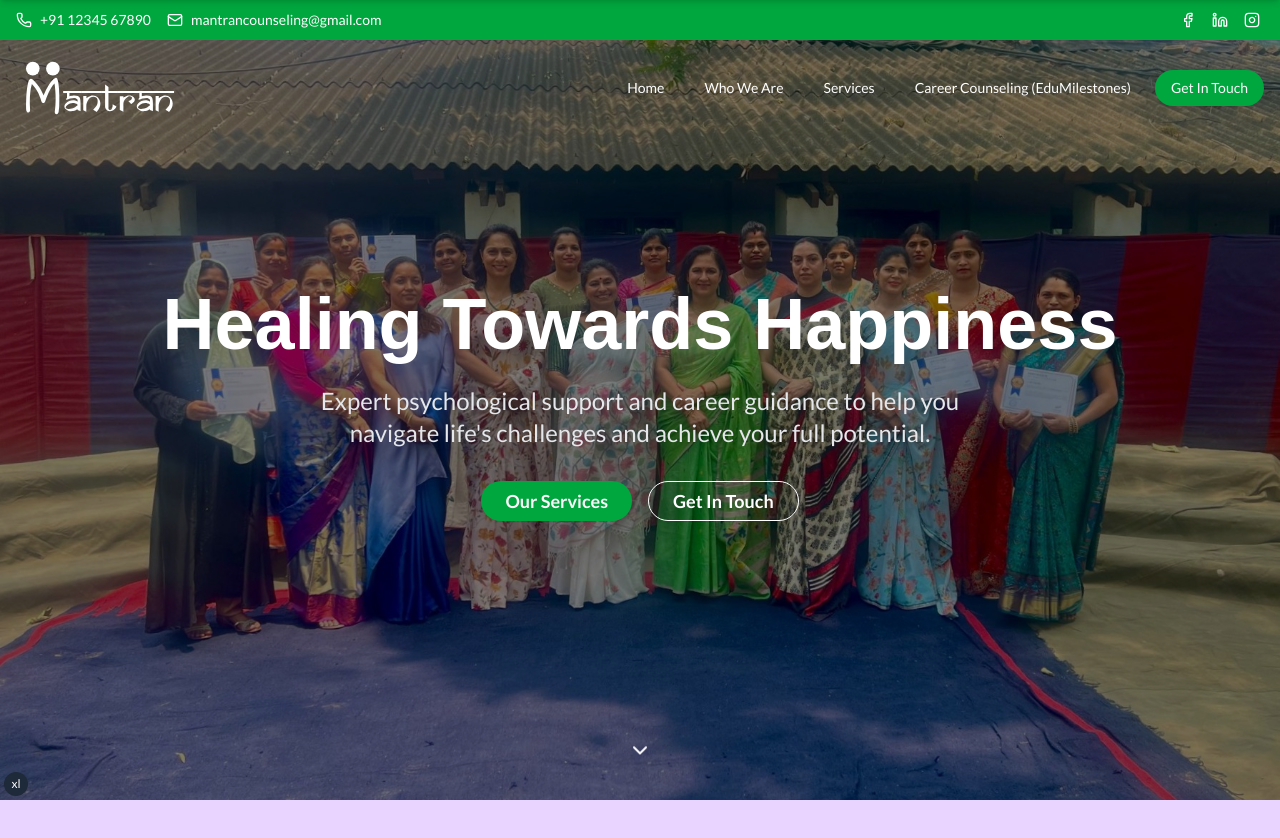
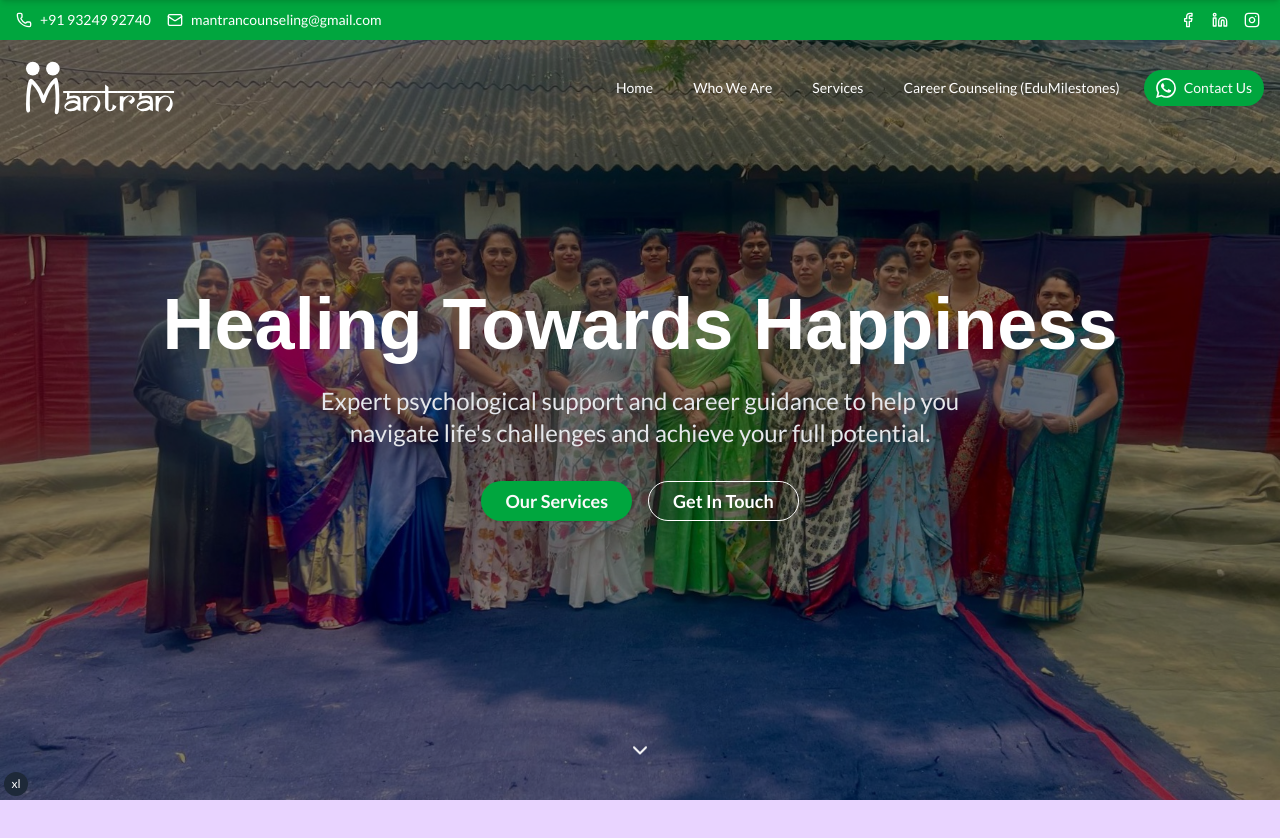
Before and after one commit to abhigyantrips/mantran.co.in, a Next.js app: page / in a window 1280 px wide. Shown: the top 838 px of the page. Built offline with nearby package versions, Linux system fonts and the light colour scheme; a web font is replaced by a local one.

Commit message:
feat(config): add whatsapp contact

```diff
--- /dev/null
+++ b/src/components/brand-icons.tsx
@@ -0,0 +1,106 @@
+import { IconSvgProps } from '@/types';
+
+import * as React from 'react';
+
+export const TwitterIcon: React.FC<IconSvgProps> = ({
+  size = 24,
+  width,
+  height,
+  ...props
+}) => {
+  return (
+    <svg
+      height={size || height}
+      viewBox="0 0 24 24"
+      width={size || width}
+      {...props}
+    >
+      <path
+        d="M19.633 7.997c.013.175.013.349.013.523 0 5.325-4.053 11.461-11.46 11.461-2.282 0-4.402-.661-6.186-1.809.324.037.636.05.973.05a8.07 8.07 0 0 0 5.001-1.721 4.036 4.036 0 0 1-3.767-2.793c.249.037.499.062.761.062.361 0 .724-.05 1.061-.137a4.027 4.027 0 0 1-3.23-3.953v-.05c.537.299 1.16.486 1.82.511a4.022 4.022 0 0 1-1.796-3.354c0-.748.199-1.434.548-2.032a11.457 11.457 0 0 0 8.306 4.215c-.062-.3-.1-.611-.1-.923a4.026 4.026 0 0 1 4.028-4.028c1.16 0 2.207.486 2.943 1.272a7.957 7.957 0 0 0 2.556-.973 4.02 4.02 0 0 1-1.771 2.22 8.073 8.073 0 0 0 2.319-.624 8.645 8.645 0 0 1-2.019 2.083z"
+        fill="currentColor"
+      />
+    </svg>
+  );
+};
+
+export const FacebookIcon: React.FC<IconSvgProps> = ({
+  size = 24,
+  width,
+  height,
+  ...props
+}) => {
+  return (
+    <svg
+      height={size || height}
+      viewBox="0 0 24 24"
+      width={size || width}
+      {...props}
+    >
+      <path
+        d="M22.675 0H1.325C.593 0 0 .593 0 1.325v21.351C0 23.407.593 24 1.325 24h11.494V14.706h-3.12v-3.62h3.12V8.413c0-3.09 1.892-4.787 4.651-4.787 1.325 0 2.465.098 2.798.142v3.244l-1.922-.001c-1.505 0-1.794.715-1.794 1.762v2.31h3.588l-.467 3.62h-3.121V24h6.116c.732 0 1.325-.593 1.325-1.325V1.325C24 .593 23.407 0 22.675 0z"
+        fill="currentColor"
+      />
+    </svg>
+  );
+};
+
+export const LinkedInIcon: React.FC<IconSvgProps> = ({
+  size = 24,
+  width,
+  height,
+  ...props
+}) => {
+  return (
+    <svg
+      height={size || height}
+      viewBox="0 0 24 24"
+      width={size || width}
+      {...props}
+    >
+      <path
+        d="M20.447 20.452h-3.554v-5.569c0-1.327-.025-3.033-1.848-3.033-1.849 0-2.131 1.44-2.131 2.926v5.676H9.46V9h3.413v1.561h.049c.477-.9 1.64-1.85 3.37-1.85 3.6 0 4.267 2.37 4. 267 5.45v6.291zM5.337 7.41c-1.141 0-2.063-.922-2.063-2.062 0-1.14.922-2.062 2.063-2.062s2.063.922 2.063 2.062c0 1.14-.922 2.062-2.063 2.062zm1.777 13.042H3.56V9h3.554v11.452z"
+        fill="currentColor"
+      />
+    </svg>
+  );
+};
+
+export const InstagramIcon: React.FC<IconSvgProps> = ({
+  size = 24,
+  width,
+  height,
+  ...props
+}) => {
+  return (
+    <svg
+      height={size || height}
+      viewBox="0 0 24 24"
+      width={size || width}
+      {...props}
+    >
+      <path
+        d="M12 2.163c3.203 0 3.584.013 4.85.07a6.5 6.5 0 0 1 2.35.48c.68.28 1.25.65 1.77 1.17a4.7 4.7 0 0 1 .97 1.77c.27.76.41 1.57.48 2.35a49.8 49.8 0 0 1 .07 4.85c0 3.203-.013 3.584-.07 4.85a6.5 6.5 0 0 1-.48 2.35c-.28.68-.65 1.25-1.17 1.77a4.7 4.7 0 0 1-1.77.97c-.76.27-1.57.41-2.35.48a49.8 49.8 0 0 1-4.85.07c-3.203 0-3.584-.013-4.85-.07a6.5 6.5 0 0 1-2.35-.48c-.68-.28-1.25-.65-1.77-1.17a4.7 4.7 0 0 1-.97-1.77c-.27-.76-.41-1.57-.48-2.35A49.8 49.8 0 0 1 2.163 12c0-3.203.013-3.584.07-4.85a6.5 6.5 0 0 1 .48-2.35c.28-.68.65-1.25 1.17-1.77a4.7 4.7 0 0 1 1.77-.97c.76-.27 1.57-.41 2.35-.48A49.8 49.8 0 0 1 12 2.163zm0-2.163C8.737 0 8.333.01 7.05.07a8.66 8.66 0 0 0-3 .15.66c-.28.68-.65 1.25-1.17 1.77a6.7 6.7 0 0 0-1.77.97c-.76.27-1.57.41-2.35.48A49.8 49.8 0 0 0 .163 12c0 3.203-.013 3.584-.07 4.85a8.66 8.66 0 0 0 .48 2.35c.28.68.65 1.25 1.17 1.77a6.7 6.7 0 0 0 1.77.97c.76.27 1.57.41 2.35.48A49.8 49.8 0 0 0 12 24c3.203 0 3.584-.013 4.85-.07a8.66 8.66 0 0 0 2.35-.48c.68-.28 1.25-.65 1.77-1.17a6.7 6.7 0 0 0 .97-1.77c.27-.76.41-1.57.48-2.35A49.8 49.8 0 0 0 24 12c0-3.203-.013-3.584-.07-4.85a8.66 8.66 0 0 0-.48-2.35c-.28-.68-.65-1.25-1.17-1.77a6.7 6.7 0 0 0-1.77-.97c-.76-.27-1.57-.41-2.35-.48A49.8 49.8 0 0 0 12 0zm0 5.838a6.162 6.162 0 1 0 0 12.324A6.162 6.162 0 0 0 12 5.838zm0 10.486a4.324 4.324 0 1 1 .001-8.648A4.324 4.324 0 0 1 12 16.324zm5.407-9.07a1.44 1.44 0 1 1 .001-2.88A1.44 1.44 0 0 1 17.407 7.254z"
+        fill="currentColor"
+      />
+    </svg>
+  );
+};
+
+export const WhatsAppIcon: React.FC<IconSvgProps> = ({
+  size = 24,
+  width,
+  height,
+  ...props
+}) => {
+  return (
+    <svg
+      height={size || height}
+      viewBox="0 0 24 24"
+      width={size || width}
+      {...props}
+    >
+      <title>WhatsApp</title>
+      <path d="M17.472 14.382c-.297-.149-1.758-.867-2.03-.967-.273-.099-.471-.148-.67.15-.197.297-.767.966-.94 1.164-.173.199-.347.223-.644.075-.297-.15-1.255-.463-2.39-1.475-.883-.788-1.48-1.761-1.653-2.059-.173-.297-.018-.458.13-.606.134-.133.298-.347.446-.52.149-.174.198-.298.298-.497.099-.198.05-.371-.025-.52-.075-.149-.669-1.612-.916-2.207-.242-.579-.487-.5-.669-.51-.173-.008-.371-.01-.57-.01-.198 0-.52.074-.792.372-.272.297-1.04 1.016-1.04 2.479 0 1.462 1.065 2.875 1.213 3.074.149.198 2.096 3.2 5.077 4.487.709.306 1.262.489 1.694.625.712.227 1.36.195 1.871.118.571-.085 1.758-.719 2.006-1.413.248-.694.248-1.289.173-1.413-.074-.124-.272-.198-.57-.347m-5.421 7.403h-.004a9.87 9.87 0 01-5.031-1.378l-.361-.214-3.741.982.998-3.648-.235-.374a9.86 9.86 0 01-1.51-5.26c.001-5.45 4.436-9.884 9.888-9.884 2.64 0 5.122 1.03 6.988 2.898a9.825 9.825 0 012.893 6.994c-.003 5.45-4.437 9.884-9.885 9.884m8.413-18.297A11.815 11.815 0 0012.05 0C5.495 0 .16 5.335.157 11.892c0 2.096.547 4.142 1.588 5.945L.057 24l6.305-1.654a11.882 11.882 0 005.683 1.448h.005c6.554 0 11.89-5.335 11.893-11.893a11.821 11.821 0 00-3.48-8.413Z" />
+    </svg>
+  );
+};
--- a/src/components/home-header.tsx
+++ b/src/components/home-header.tsx
@@ -5,6 +5,8 @@ import Image from 'next/image';
 import Link from 'next/link';
 
 import { Button } from '@/components/ui/button';
+
+import { WhatsAppIcon } from './brand-icons';
 
 const socialIcons = {
   facebook: Facebook,
@@ -74,8 +76,15 @@ export function HomeHeader() {
                 <Link href={link.href}>{link.name}</Link>
               </Button>
             ))}
-            <Button className="bg-green-600 hover:bg-green-700">
-              Get In Touch
+            <Button asChild className="bg-green-600 hover:bg-green-700">
+              <Link
+                href={siteConfig.contact.whatsapp}
+                target="_blank"
+                rel="noopener noreferrer"
+              >
+                <WhatsAppIcon fill="white" className="size-5" />
+                Contact Us
+              </Link>
             </Button>
           </nav>
         </div>
--- a/src/components/site-header.tsx
+++ b/src/components/site-header.tsx
@@ -11,6 +11,7 @@ import { usePathname } from 'next/navigation';
 
 import { cn } from '@/lib/utils';
 
+import { WhatsAppIcon } from '@/components/brand-icons';
 import { Button } from '@/components/ui/button';
 import {
   Tooltip,
@@ -105,8 +106,15 @@ function HeaderContent({ className }: { className?: string }) {
                 <Link href={link.href}>{link.name}</Link>
               </Button>
             ))}
-            <Button className="bg-green-600 hover:bg-green-700">
-              Get In Touch
+            <Button asChild className="bg-green-600 hover:bg-green-700">
+              <Link
+                href={siteConfig.contact.whatsapp}
+                target="_blank"
+                rel="noopener noreferrer"
+              >
+                <WhatsAppIcon fill="white" className="size-5" />
+                Contact Us
+              </Link>
             </Button>
           </nav>
         </div>
--- a/src/config/site.ts
+++ b/src/config/site.ts
@@ -18,8 +18,10 @@ export const siteConfig = {
   ],
 
   contact: {
-    phone: '+91 12345 67890',
+    phone: '+91 93249 92740',
     email: 'mantrancounseling@gmail.com',
+    whatsapp:
+      'https://wa.me/919324992740&text=Hello%2C%20I%20received%20your%20phone%20number%20from%20the%20website.%20I%20would%20like%20assistance%20with...%20(career%20counseling%2C%20therapy%2C%20etc.)',
   } as ContactInfo,
 
   socials: [
@@ -55,7 +57,7 @@ export const siteConfig = {
     },
     {
       name: 'Career Counseling (EduMilestones)',
-      href: '/career-counseling',
+      href: 'https://amantran.edumilestones.com/',
       external: true,
     },
   ] as NavLink[],
```
Also changed, not shown: src/types/index.ts (+7 -0 lines).
